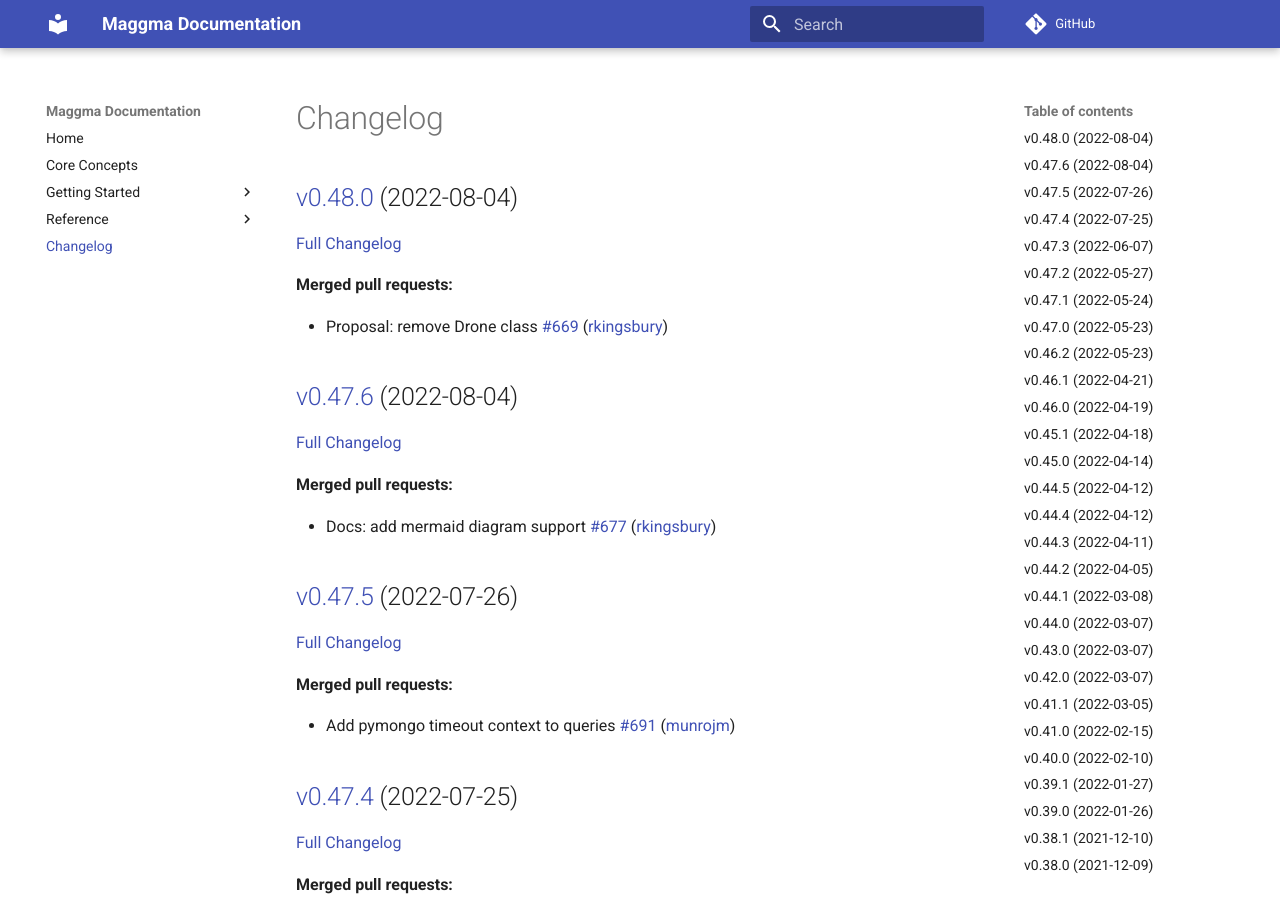
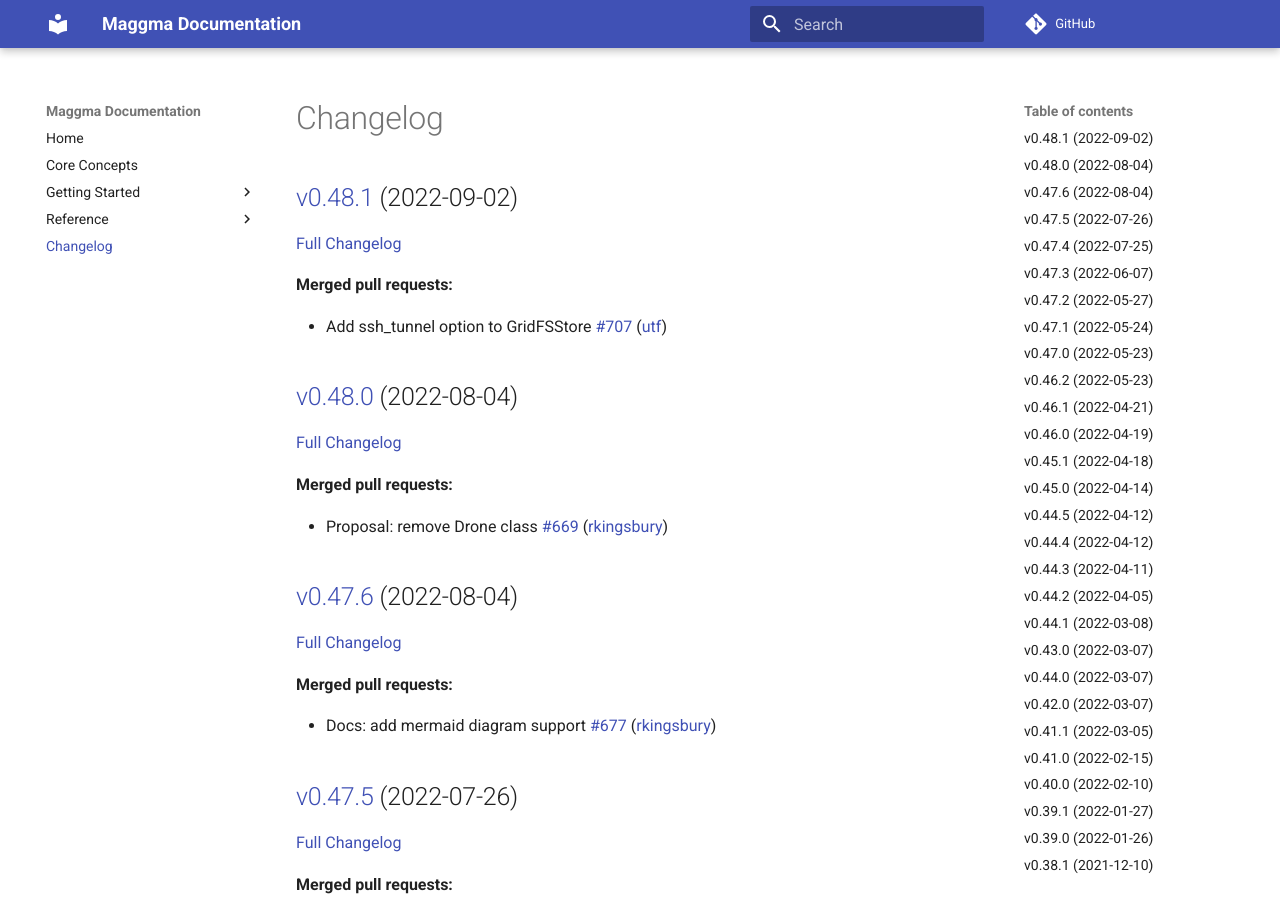
Before and after one commit to materialsproject/maggma, an MkDocs documentation site: the page built from docs/CHANGELOG.md, in a window 1280 px wide and 900 px high. Built offline with MkDocs 1.6.1 and Material for MkDocs 9.7.7, drawn with Linux system fonts in a browser that asks for light colours; comment, search, counter and statistics services are not loaded; some of the changed text lies outside the part shown.

Commit message:
Updated CHANGELOG.md

```diff
--- a/docs/CHANGELOG.md
+++ b/docs/CHANGELOG.md
@@ -1,4 +1,12 @@
 # Changelog
+
+## [v0.48.1](https://github.com/materialsproject/maggma/tree/v0.48.1) (2022-09-02)
+
+[Full Changelog](https://github.com/materialsproject/maggma/compare/v0.48.0...v0.48.1)
+
+**Merged pull requests:**
+
+- Add ssh\_tunnel option to GridFSStore [\#707](https://github.com/materialsproject/maggma/pull/707) ([utf](https://github.com/utf))
 
 ## [v0.48.0](https://github.com/materialsproject/maggma/tree/v0.48.0) (2022-08-04)
 
@@ -138,19 +146,19 @@
 
 ## [v0.44.1](https://github.com/materialsproject/maggma/tree/v0.44.1) (2022-03-08)
 
-[Full Changelog](https://github.com/materialsproject/maggma/compare/v0.44.0...v0.44.1)
+[Full Changelog](https://github.com/materialsproject/maggma/compare/v0.43.0...v0.44.1)
 
 **Merged pull requests:**
 
 - added localhost test for MongoURIStore [\#595](https://github.com/materialsproject/maggma/pull/595) ([jmmshn](https://github.com/jmmshn))
 
+## [v0.43.0](https://github.com/materialsproject/maggma/tree/v0.43.0) (2022-03-07)
+
+[Full Changelog](https://github.com/materialsproject/maggma/compare/v0.44.0...v0.43.0)
+
 ## [v0.44.0](https://github.com/materialsproject/maggma/tree/v0.44.0) (2022-03-07)
 
-[Full Changelog](https://github.com/materialsproject/maggma/compare/v0.43.0...v0.44.0)
-
-## [v0.43.0](https://github.com/materialsproject/maggma/tree/v0.43.0) (2022-03-07)
-
-[Full Changelog](https://github.com/materialsproject/maggma/compare/v0.42.0...v0.43.0)
+[Full Changelog](https://github.com/materialsproject/maggma/compare/v0.42.0...v0.44.0)
 
 ## [v0.42.0](https://github.com/materialsproject/maggma/tree/v0.42.0) (2022-03-07)
 
@@ -234,19 +242,19 @@
 
 ## [v0.36.0](https://github.com/materialsproject/maggma/tree/v0.36.0) (2021-12-06)
 
-[Full Changelog](https://github.com/materialsproject/maggma/compare/v0.35.0...v0.36.0)
+[Full Changelog](https://github.com/materialsproject/maggma/compare/v0.34.0...v0.36.0)
 
 **Merged pull requests:**
 
 - Added on-disk MongoDB compatible MontyStore [\#514](https://github.com/materialsproject/maggma/pull/514) ([utf](https://github.com/utf))
 
+## [v0.34.0](https://github.com/materialsproject/maggma/tree/v0.34.0) (2021-12-01)
+
+[Full Changelog](https://github.com/materialsproject/maggma/compare/v0.35.0...v0.34.0)
+
 ## [v0.35.0](https://github.com/materialsproject/maggma/tree/v0.35.0) (2021-12-01)
 
-[Full Changelog](https://github.com/materialsproject/maggma/compare/v0.34.0...v0.35.0)
-
-## [v0.34.0](https://github.com/materialsproject/maggma/tree/v0.34.0) (2021-12-01)
-
-[Full Changelog](https://github.com/materialsproject/maggma/compare/v0.33.2...v0.34.0)
+[Full Changelog](https://github.com/materialsproject/maggma/compare/v0.33.2...v0.35.0)
 
 **Merged pull requests:**
 
```
